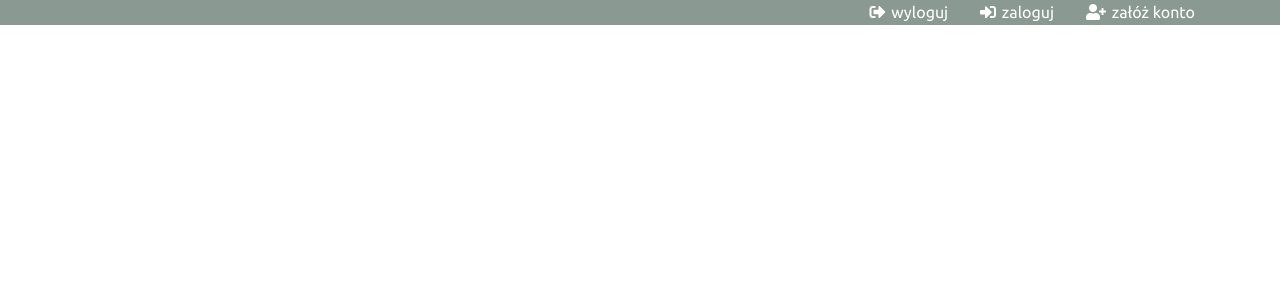
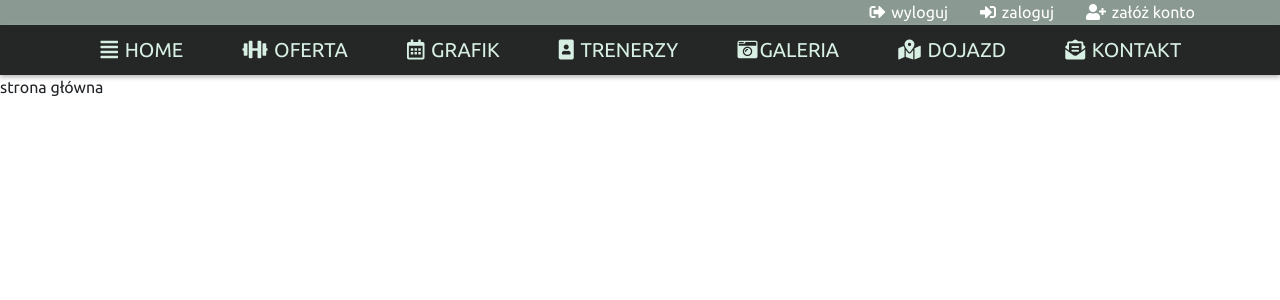
Before and after one commit to tomasztuleja/First-App-React, a React (Create React App) app: page / in a window 1280 px wide. Shown: the top 300 px of the page. Built offline with nearby package versions, Linux system fonts and the light colour scheme.

Commit message:
navbar - begining

```diff
--- a/src/App.js
+++ b/src/App.js
@@ -1,6 +1,7 @@
 import React from 'react';
 import Homepage from './components/homepage/homepage';
 import Header from './components/header/header';
+import Navbar from './components/navbar/navbar';
 
 
 // Some comment...
@@ -8,6 +9,7 @@ function App() {
   return (
     <div>
       <Header />
+      <Navbar />
       <Homepage />
 
 
--- a/src/components/header/header.scss
+++ b/src/components/header/header.scss
@@ -21,7 +21,7 @@
             text-align: right;
             font-size: 16px;
             padding: 0 15px;
-            transition: 0.3s all;
+            transition: 0.5s all;
             position: relative;
             cursor: pointer;
 
--- a/src/components/homepage/homepage.js
+++ b/src/components/homepage/homepage.js
@@ -6,7 +6,7 @@ class Homepage extends Component {
     render() {
         return (
             <div>
-                <Navbar />
+                strona główna
             </div>
         );
     }
--- a/src/components/navbar/navbar.js
+++ b/src/components/navbar/navbar.js
@@ -1,10 +1,25 @@
 import React, { Component } from 'react';
+import "./navbar.scss";
 
 class Navbar extends Component {
     state = {}
     render() {
         return (
-            <div>
+            <div className="navbar">
+                <div className="container">
+                    <div className="menu">
+                        <li> <i class="fas fa-align-justify"></i> home</li>
+                        <li> <i class="fas fa-dumbbell"></i> oferta</li>
+                        <li> <i class="far fa-calendar-alt"></i> grafik </li>
+                        <li> <i class="fas fa-portrait"></i> trenerzy</li>
+                        <li> <i class="fas fa-camera-retro"></i>galeria</li>
+                        <li> <i class="fas fa-map-marked-alt"></i> dojazd</li>
+                        <li> <i class="fas fa-envelope-open-text"></i> kontakt </li>
+
+                    </div>
+
+
+                </div>
 
             </div>
         );
--- a/src/components/navbar/navbar.scss
+++ b/src/components/navbar/navbar.scss
@@ -0,0 +1,42 @@
+@import "../../style/variables";
+
+.navbar {
+    background-color: $my_gray;
+    box-shadow: 0px 2px 5px 0px rgba(177, 177, 177, 1);
+
+
+    .container {
+        color: $base_color;
+        height: 100%;
+
+        .menu {
+            width: 100%;
+            height: 100%;
+            list-style: none;
+            display: inline-flex;
+            text-transform: uppercase;
+            font-size: 20px;
+            justify-content: space-between;
+            align-items: center;
+            margin: 0 auto;
+            cursor: pointer;
+
+            li {
+                margin: 0 auto;
+                height: 100%;
+                padding: 2px 15px;
+                transition: 0.5s all;
+                position: relative;
+
+                i {
+                    padding: 0 2px;
+                }
+
+                &:hover {
+                    background-color: $base_color;
+                    color: $my_gray;
+                }
+            }
+        }
+    }
+}
--- a/src/style/index.scss
+++ b/src/style/index.scss
@@ -8,6 +8,5 @@ body {
 
 .container {
     max-width: 1170px;
-
     width: 100%;
 }
```
